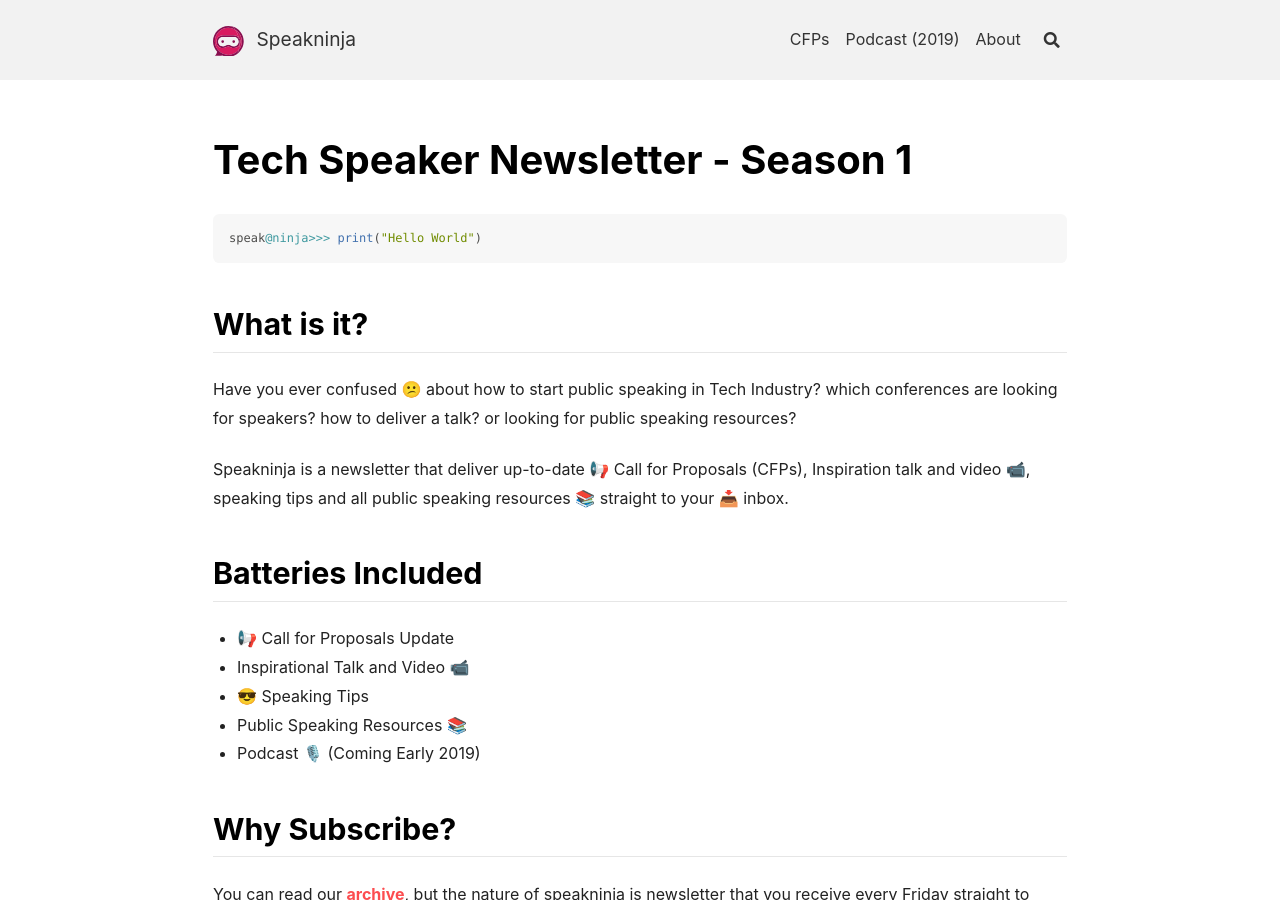
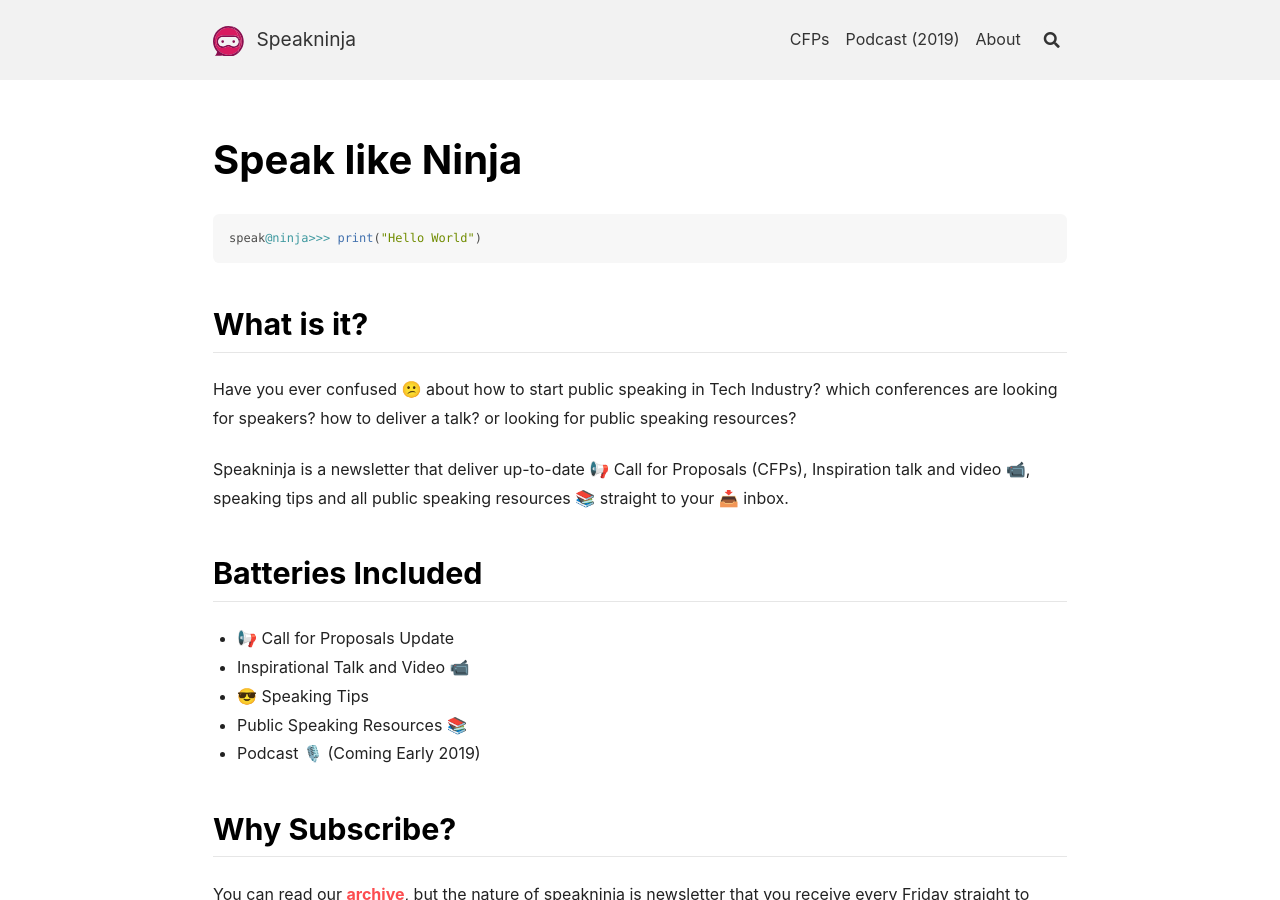
Before and after one commit to speakninja/speakninja.github.io, a Jekyll site: the page built from index.md, in a window 1280 px wide and 900 px high. Built offline with Jekyll 4.4.1, drawn with Linux system fonts in a browser that asks for light colours; nearby versions of some CDN libraries.

```diff
--- a/index.md
+++ b/index.md
@@ -1,7 +1,7 @@
 ---
 layout: article
 titles:
-  en: Tech Speaker Newsletter - Season 1
+  en: Speak like Ninja
 key: page-about
 ---
 
```
